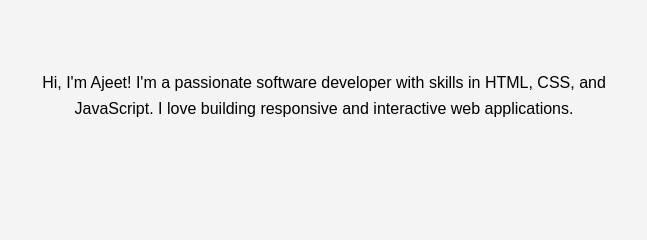
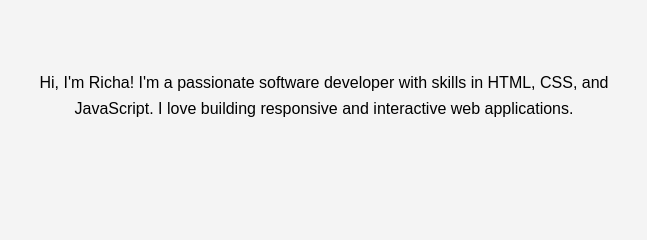
Before and after one commit to Richa0707/task4, a plain HTML site: page task4/portfolio.html in a window 1280 px wide. Shown: the part 168-408 px from the top of the page, 407-1054 px from the left. Drawn offline with Linux system fonts and the light colour scheme.

Commit message:
Update portfolio.html

```diff
--- a/task4/portfolio.html
+++ b/task4/portfolio.html
@@ -25,7 +25,7 @@
             <h2>About Me</h2>
             <div class="about-content">
                 <img src="assets/images/profile.jpg" alt="Profile Picture" class="profile-img">
-                <p>Hi, I'm Ajeet! I'm a passionate software developer with skills in HTML, CSS, and JavaScript. I love building responsive and interactive web applications.</p>
+                <p>Hi, I'm Richa! I'm a passionate software developer with skills in HTML, CSS, and JavaScript. I love building responsive and interactive web applications.</p>
             </div>
         </section>
         <section id="projects" class="section">
```
